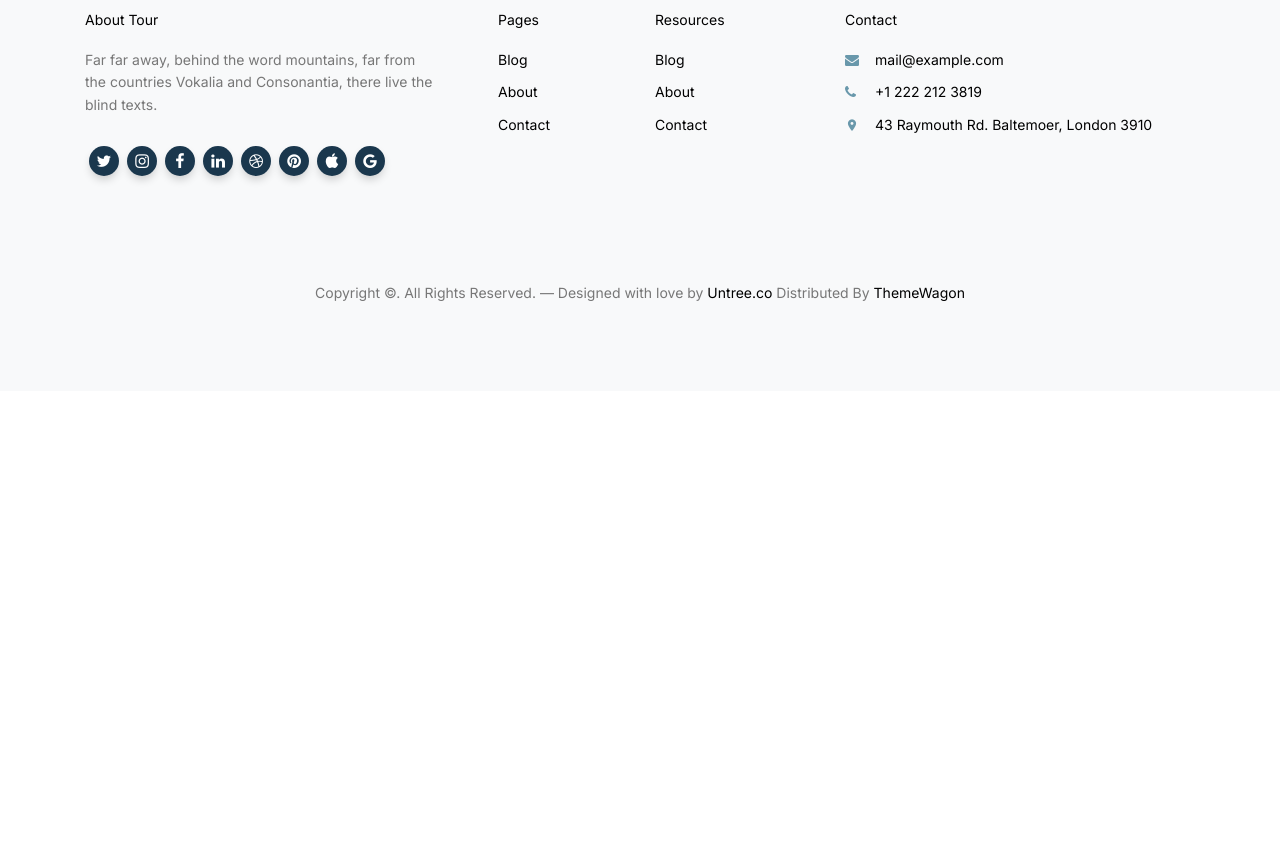
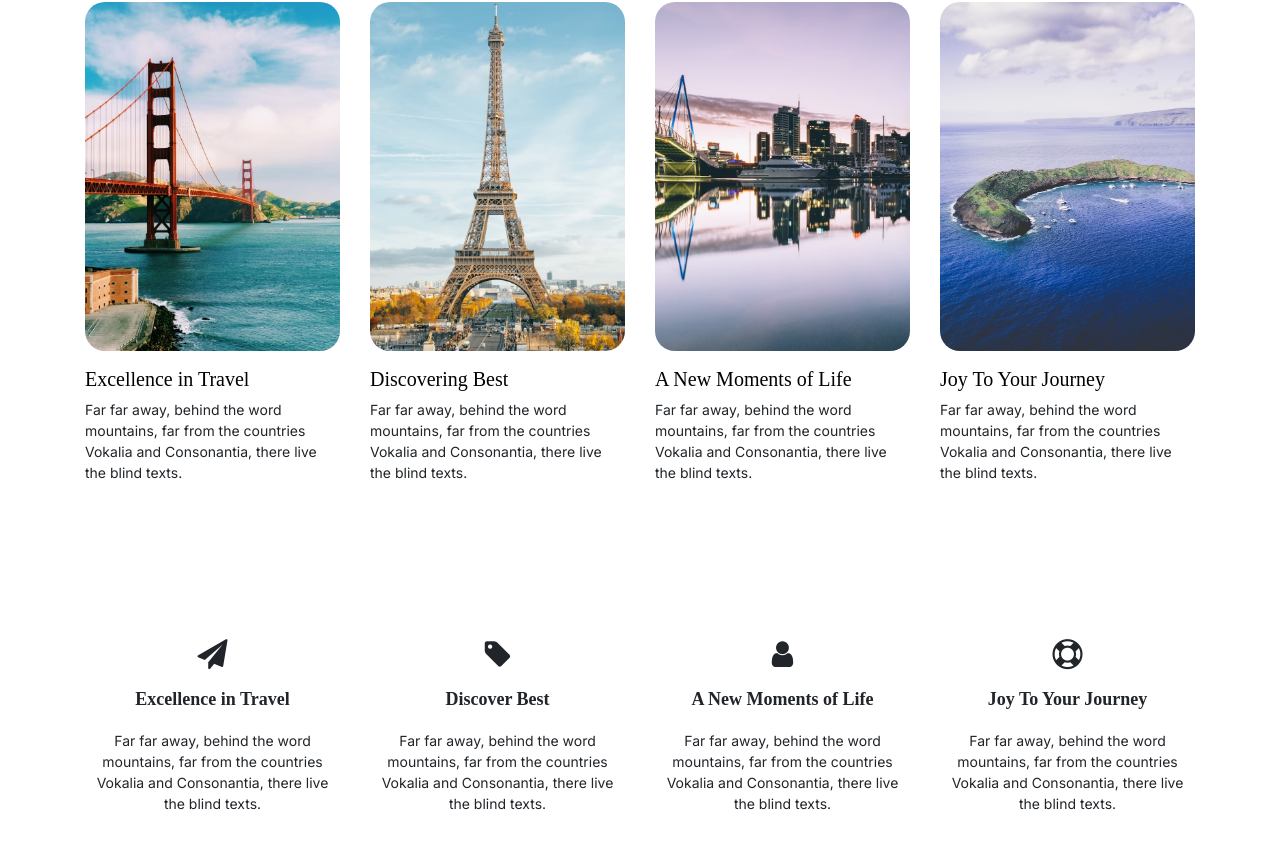
Before and after one commit to shahariar50/nextjs-apito-s1-t7, a Next.js app: page /services in a window 1280 px wide. Shown: the part 454-1300 px from the top of the page. Before the commit the page ends 845 px from the top, so only its background shows below. Built offline with nearby package versions, Linux system fonts and the light colour scheme; a web font is replaced by a local one.

Commit message:
added service and feature section

```diff
--- /dev/null
+++ b/components/page/servicepage/FeatureSection.tsx
@@ -0,0 +1,52 @@
+const FeatureSection = () => {
+  return (
+    <div className="untree_co-section">
+      <div className="container">
+        <div className="row">
+          <div className="col-6 col-md-6 col-lg-3">
+            <div className="service text-center">
+              <span className="icon-paper-plane"></span>
+              <h3>Excellence in Travel</h3>
+              <p>
+                Far far away, behind the word mountains, far from the countries
+                Vokalia and Consonantia, there live the blind texts.
+              </p>
+            </div>
+          </div>
+          <div className="col-6 col-md-6 col-lg-3">
+            <div className="service text-center">
+              <span className="icon-tag"></span>
+              <h3>Discover Best</h3>
+              <p>
+                Far far away, behind the word mountains, far from the countries
+                Vokalia and Consonantia, there live the blind texts.
+              </p>
+            </div>
+          </div>
+          <div className="col-6 col-md-6 col-lg-3">
+            <div className="service text-center">
+              <span className="icon-user"></span>
+              <h3>A New Moments of Life</h3>
+              <p>
+                Far far away, behind the word mountains, far from the countries
+                Vokalia and Consonantia, there live the blind texts.
+              </p>
+            </div>
+          </div>
+          <div className="col-6 col-md-6 col-lg-3">
+            <div className="service text-center">
+              <span className="icon-support"></span>
+              <h3>Joy To Your Journey</h3>
+              <p>
+                Far far away, behind the word mountains, far from the countries
+                Vokalia and Consonantia, there live the blind texts.
+              </p>
+            </div>
+          </div>
+        </div>
+      </div>
+    </div>
+  );
+};
+
+export default FeatureSection;
--- /dev/null
+++ b/components/page/servicepage/ServiceSection.tsx
@@ -0,0 +1,112 @@
+const ServiceSection = () => {
+  return (
+    <div className="untree_co-section">
+      <div className="container">
+        <div className="row">
+          <div className="col-6 col-md-6 col-lg-3">
+            <div className="media-1">
+              <a href="#" className="d-block mb-3">
+                <picture>
+                  <img
+                    src="images/hero-slider-1.jpg"
+                    alt="Image"
+                    className="img-fluid"
+                  />
+                </picture>
+              </a>
+              <div className="d-flex">
+                <div>
+                  <h3>
+                    <a href="#">Excellence in Travel</a>
+                  </h3>
+                  <p>
+                    Far far away, behind the word mountains, far from the
+                    countries Vokalia and Consonantia, there live the blind
+                    texts.
+                  </p>
+                </div>
+              </div>
+            </div>
+          </div>
+          <div className="col-6 col-md-6 col-lg-3">
+            <div className="media-1">
+              <a href="#" className="d-block mb-3">
+                <picture>
+                  <img
+                    src="images/hero-slider-2.jpg"
+                    alt="Image"
+                    className="img-fluid"
+                  />
+                </picture>
+              </a>
+              <div className="d-flex">
+                <div>
+                  <h3>
+                    <a href="#">Discovering Best</a>
+                  </h3>
+                  <p>
+                    Far far away, behind the word mountains, far from the
+                    countries Vokalia and Consonantia, there live the blind
+                    texts.
+                  </p>
+                </div>
+              </div>
+            </div>
+          </div>
+          <div className="col-6 col-md-6 col-lg-3">
+            <div className="media-1">
+              <a href="#" className="d-block mb-3">
+                <picture>
+                  <img
+                    src="images/hero-slider-3.jpg"
+                    alt="Image"
+                    className="img-fluid"
+                  />
+                </picture>
+              </a>
+              <div className="d-flex">
+                <div>
+                  <h3>
+                    <a href="#">A New Moments of Life</a>
+                  </h3>
+                  <p>
+                    Far far away, behind the word mountains, far from the
+                    countries Vokalia and Consonantia, there live the blind
+                    texts.
+                  </p>
+                </div>
+              </div>
+            </div>
+          </div>
+          <div className="col-6 col-md-6 col-lg-3">
+            <div className="media-1">
+              <a href="#" className="d-block mb-3">
+                <picture>
+                  <img
+                    src="images/hero-slider-4.jpg"
+                    alt="Image"
+                    className="img-fluid"
+                  />
+                </picture>
+              </a>
+              <div className="d-flex">
+                <div>
+                  <h3>
+                    <a href="#">Joy To Your Journey</a>
+                  </h3>
+                  <p>
+                    Far far away, behind the word mountains, far from the
+                    countries Vokalia and Consonantia, there live the blind
+                    texts.
+                  </p>
+                </div>
+              </div>
+            </div>
+          </div>
+        </div>
+      </div>
+    </div>
+  );
+};
+
+export default ServiceSection;
--- a/pages/services.tsx
+++ b/pages/services.tsx
@@ -1,10 +1,14 @@
 import MainLayout from "components/layout/MainLayout";
+import FeatureSection from "components/page/servicepage/FeatureSection";
 import HeroSection from "components/page/servicepage/HeroSection";
+import ServiceSection from "components/page/servicepage/ServiceSection";
 
 const ServicesPage = () => {
   return (
     <MainLayout>
       <HeroSection />
+      <ServiceSection />
+      <FeatureSection />
     </MainLayout>
   );
 };
```
